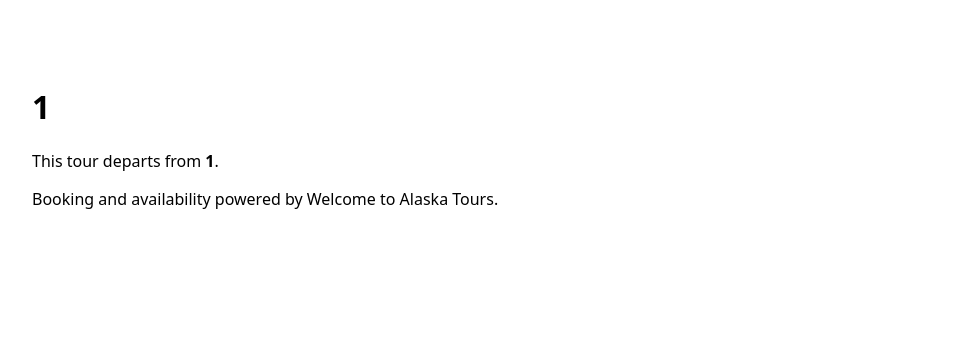
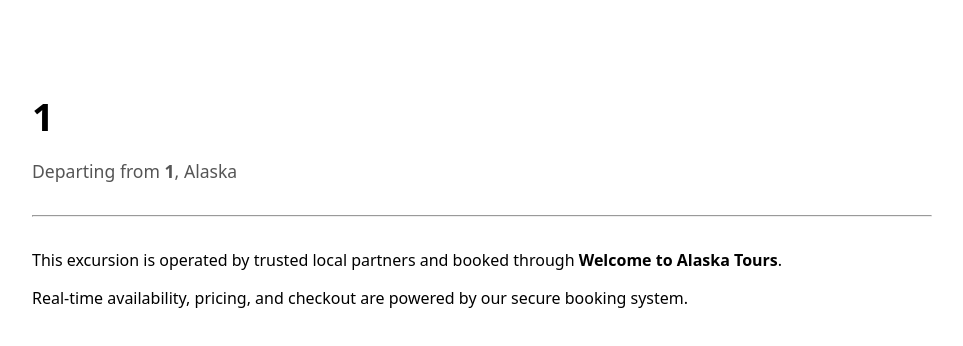
Before and after one commit to erichroeseler123-bot/wta-renderer, a Next.js app: page /ports/1/1 in a window 1280 px wide. Shown: the top 346 px of the page, without its empty margins (158-1121 px from the left). Built offline with nearby package versions, Linux system fonts and the light colour scheme.

Commit message:
Fix ports + tour routing, client/server split, stable URLs

```diff
--- a/app/ports/[slug]/[tour]/page.tsx
+++ b/app/ports/[slug]/[tour]/page.tsx
@@ -1,16 +1,43 @@
+import { notFound } from 'next/navigation';
+
 export default function TourPage({
   params,
 }: {
-  params: { slug: string; tour: string };
+  params?: { slug?: string; tour?: string };
 }) {
+  if (!params?.slug || !params?.tour) {
+    return notFound();
+  }
+
+  const title = params.tour.split('-').join(' ');
+
   return (
-    <main style={{ padding: '4rem', maxWidth: 900, margin: '0 auto' }}>
-      <h1>{params.tour.replace(/-/g, ' ')}</h1>
+    <main
+      style={{
+        padding: '4rem',
+        maxWidth: 900,
+        margin: '0 auto',
+        fontFamily: 'system-ui, sans-serif',
+      }}
+    >
+      <h1 style={{ fontSize: '2.4rem', marginBottom: '1rem' }}>
+        {title}
+      </h1>
+
+      <p style={{ fontSize: '1.1rem', color: '#555' }}>
+        Departing from <strong>{params.slug}</strong>, Alaska
+      </p>
+
+      <hr style={{ margin: '2rem 0' }} />
+
       <p>
-        This tour departs from <strong>{params.slug}</strong>.
+        This excursion is operated by trusted local partners and booked
+        through <strong>Welcome to Alaska Tours</strong>.
       </p>
+
       <p>
-        Booking and availability powered by Welcome to Alaska Tours.
+        Real-time availability, pricing, and checkout are powered by our
+        secure booking system.
       </p>
     </main>
   );
```
Also changed, not shown: app/components/TourGrid.client.tsx (added, +63 -0 lines), app/ports/[slug]/page.tsx (+11 -25 lines), app/ports/[slug]/tours/[tour]/page.tsx (added, +39 -0 lines).
